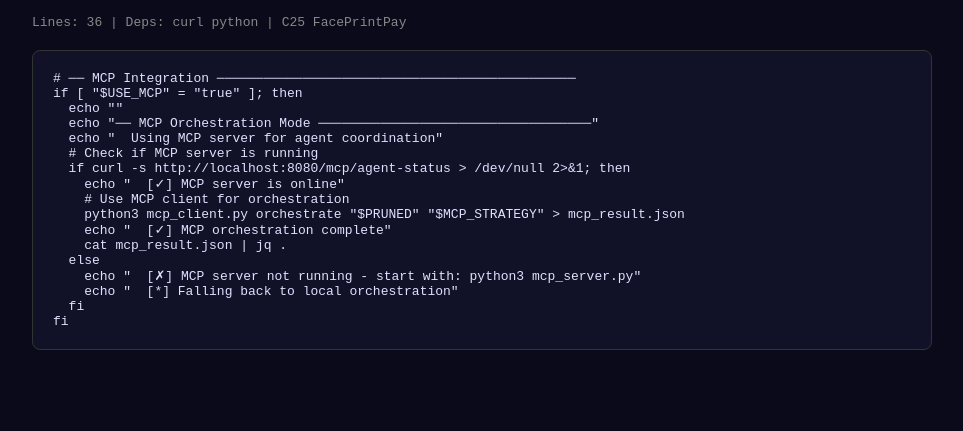
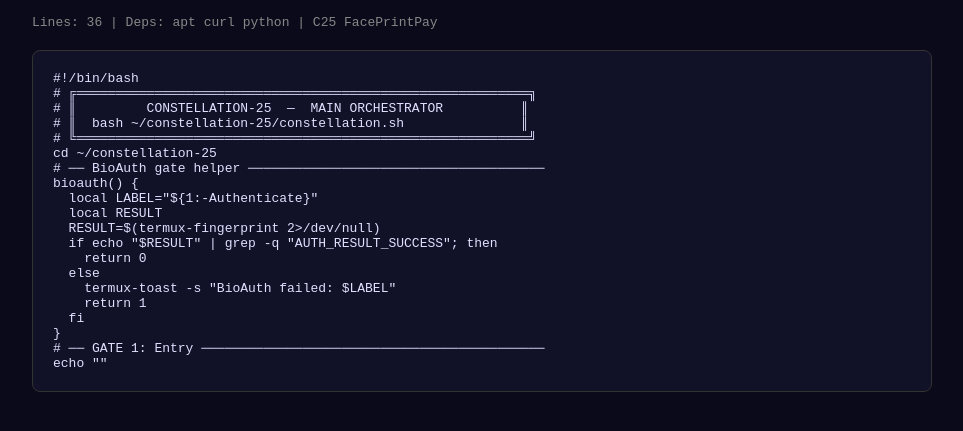
Before and after one commit to FacePrintPay/c25-constellation, a plain HTML site: page index.html in a window 1280 px wide. Shown: the part 85-516 px from the top of the page, without its empty margins (158-1121 px from the left). Drawn offline with Linux system fonts and the light colour scheme.

Commit message:
🌌 C25 Script: c25-constellation

```diff
--- a/index.html
+++ b/index.html
@@ -1,19 +1,22 @@
 <!DOCTYPE html><html lang="en"><head><meta charset="UTF-8"><title>c25-constellation</title>
 <style>body{background:#0a0a1a;color:#e0e0ff;font-family:monospace;padding:20px;max-width:900px;margin:0 auto}h1{color:#7af}.badge{background:#1a3a1a;border:1px solid #4f4;padding:3px 10px;border-radius:20px;font-size:.8em;color:#4f4}pre{background:#111128;border:1px solid #333;border-radius:8px;padding:20px;overflow-x:auto;margin-top:20px}</style>
-</head><body><span class="badge">✅ CONFIRMED RAN</span><h1>c25-constellation</h1><p style="color:#888">Lines: 36 | Deps: curl python  | C25 FacePrintPay</p><pre># ── MCP Integration ──────────────────────────────────────────────
-if [ "$USE_MCP" = "true" ]; then
-  echo ""
-  echo "── MCP Orchestration Mode ───────────────────────────────────"
-  echo "  Using MCP server for agent coordination"
-  # Check if MCP server is running
-  if curl -s http://localhost:8080/mcp/agent-status &gt; /dev/null 2&gt;&1; then
-    echo "  [✓] MCP server is online"
-    # Use MCP client for orchestration
-    python3 mcp_client.py orchestrate "$PRUNED" "$MCP_STRATEGY" &gt; mcp_result.json
-    echo "  [✓] MCP orchestration complete"
-    cat mcp_result.json | jq .
+</head><body><span class="badge">✅ CONFIRMED RAN</span><h1>c25-constellation</h1><p style="color:#888">Lines: 36 | Deps: apt curl python  | C25 FacePrintPay</p><pre>#!/bin/bash
+# ╔══════════════════════════════════════════════════════════╗
+# ║         CONSTELLATION-25  —  MAIN ORCHESTRATOR          ║
+# ║  bash ~/constellation-25/constellation.sh               ║
+# ╚══════════════════════════════════════════════════════════╝
+cd ~/constellation-25
+# ── BioAuth gate helper ──────────────────────────────────────
+bioauth() {
+  local LABEL="${1:-Authenticate}"
+  local RESULT
+  RESULT=$(termux-fingerprint 2&gt;/dev/null)
+  if echo "$RESULT" | grep -q "AUTH_RESULT_SUCCESS"; then
+    return 0
   else
-    echo "  [✗] MCP server not running - start with: python3 mcp_server.py"
-    echo "  [*] Falling back to local orchestration"
+    termux-toast -s "BioAuth failed: $LABEL"
+    return 1
   fi
-fi</pre></body></html>
+}
+# ── GATE 1: Entry ────────────────────────────────────────────
+echo ""</pre></body></html>
```
Also changed, not shown: README.md, 1 other file.
